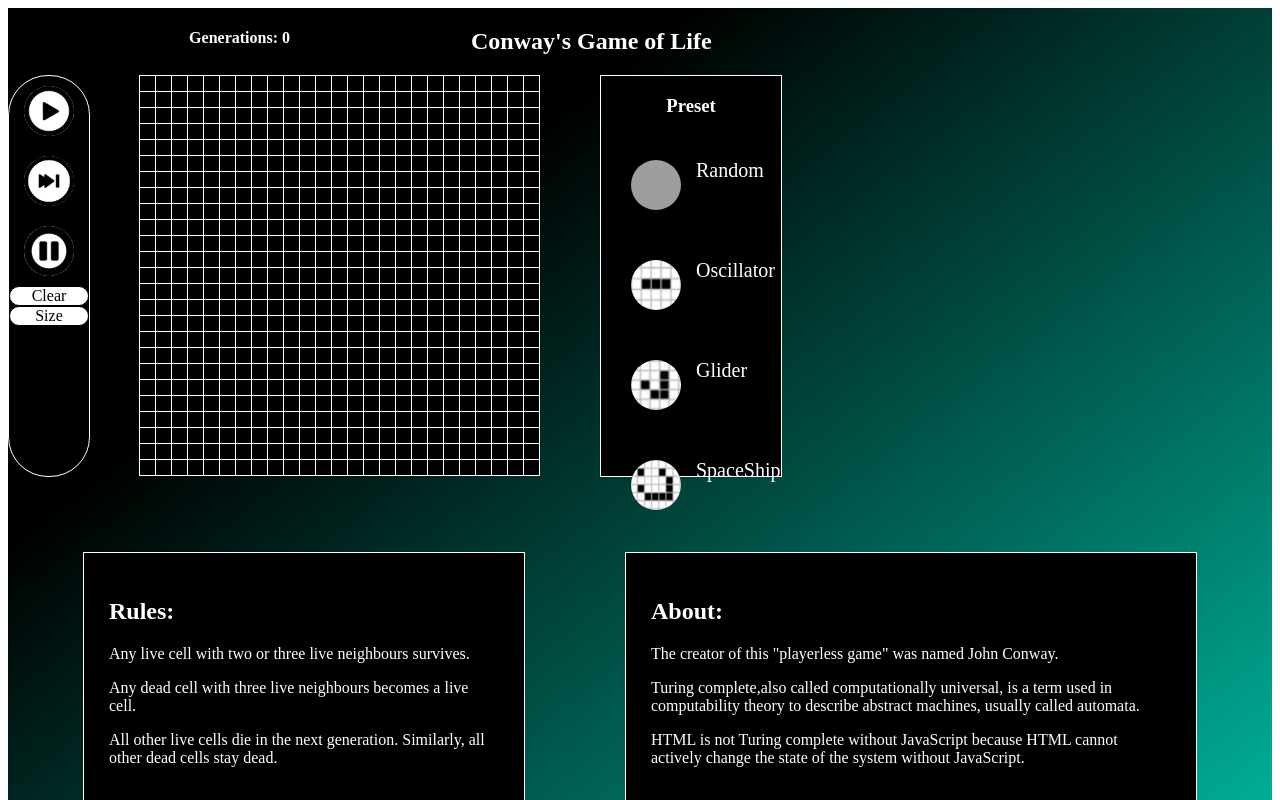
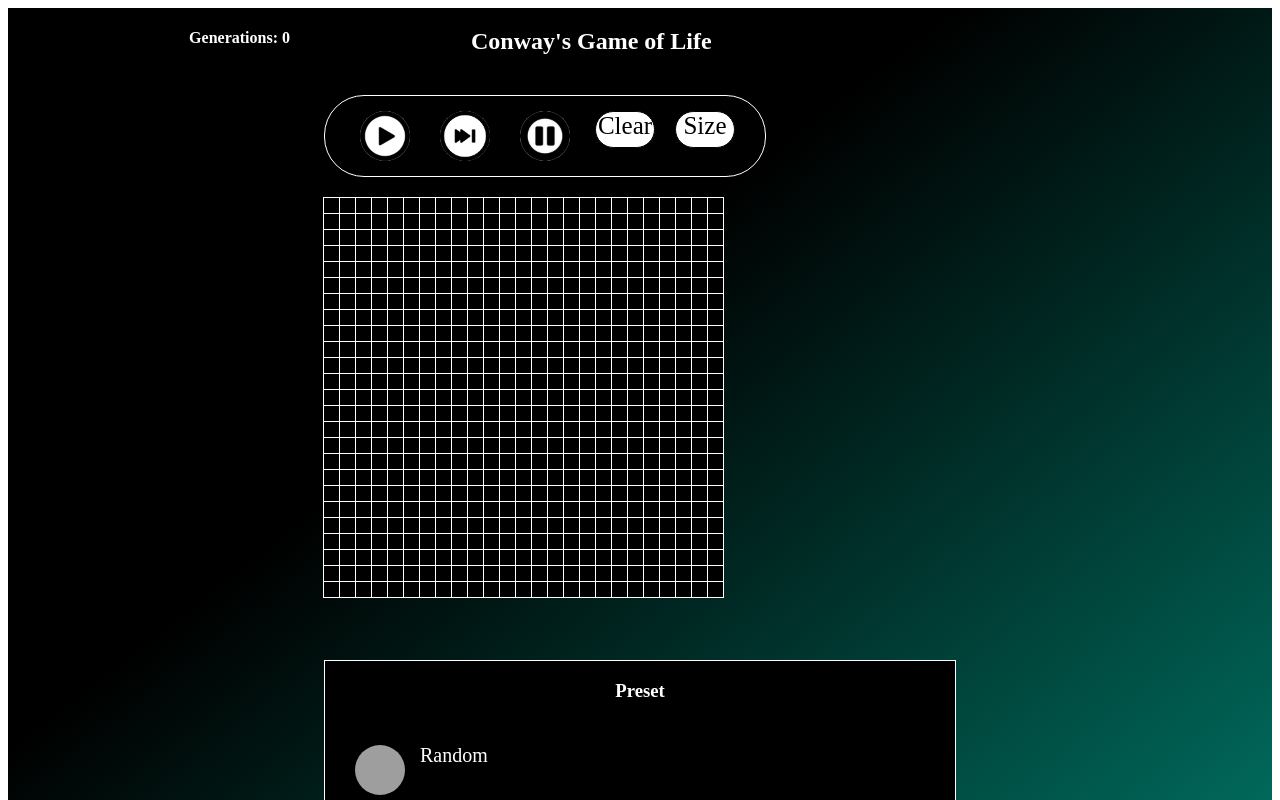
Before and after one commit to TreyMcGarity/Game_Of_Life, a React (Create React App) app in the folder game_of_life/: page / in a window 1280 px wide. Shown: the top 800 px of the page. Built offline with nearby package versions, Linux system fonts and the light colour scheme; grey boxes are pictures that could not be loaded; the HTML template or start-up script is replaced by a standard one.

Commit message:
updated styling of controls and layout

```diff
--- a/game_of_life/src/styles/Controls.css
+++ b/game_of_life/src/styles/Controls.css
@@ -1,19 +1,19 @@
 .controls {
     display: flex;
-    flex-direction: column;
-    /* height: 450px; */
-    /* margin: 0 10px; */
-    /* padding: 5px 20px; */
+    flex-direction: row;
+    width: 400px;
+    margin: 20px 25%;
+    padding: 5px 20px;
     background-color: black;
     border: 1px solid white;
     border-radius: 40px;
 }
 
 .button {
-    /* width: 75px; */
-    /* height: 35px; */
-    /* margin: 10px; */
-    /* font-size: 25px; */
+    width: 75px;
+    height: 35px;
+    margin: 10px;
+    font-size: 25px;
     background-color: white;
     border: 1px solid black;
     border-radius: 25px;
--- a/game_of_life/src/styles/Game.css
+++ b/game_of_life/src/styles/Game.css
@@ -14,5 +14,5 @@
 
 .main {
     display: flex;
-    flex-direction: row;
+    flex-direction: column;
 }
--- a/game_of_life/src/styles/Grid.css
+++ b/game_of_life/src/styles/Grid.css
@@ -1,6 +1,6 @@
 .grid {
+    margin: 0 25%;
     line-height: 0;
-    margin: 0 50px;
 }
 
 .small {
--- a/game_of_life/src/styles/Presets.css
+++ b/game_of_life/src/styles/Presets.css
@@ -1,7 +1,8 @@
 .presets {
-    height: 400px;
-    margin: 0 10px;
-    text-align: left;
+    display: flex;
+    flex-direction: column;
+    justify-self: center;
+    margin: 5% 25%;
     color: white;
     background-color: black;
     border: 1px solid white;
```
